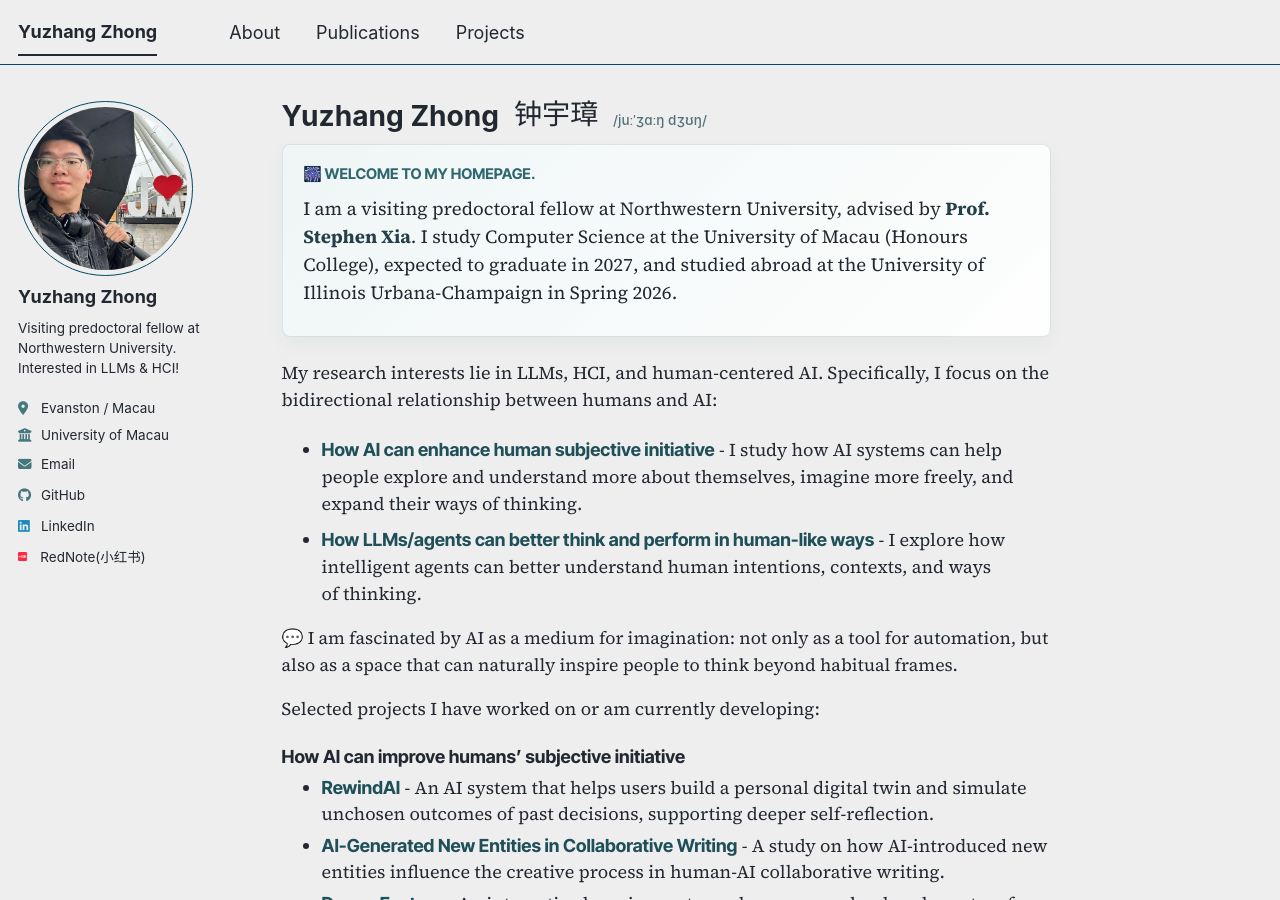
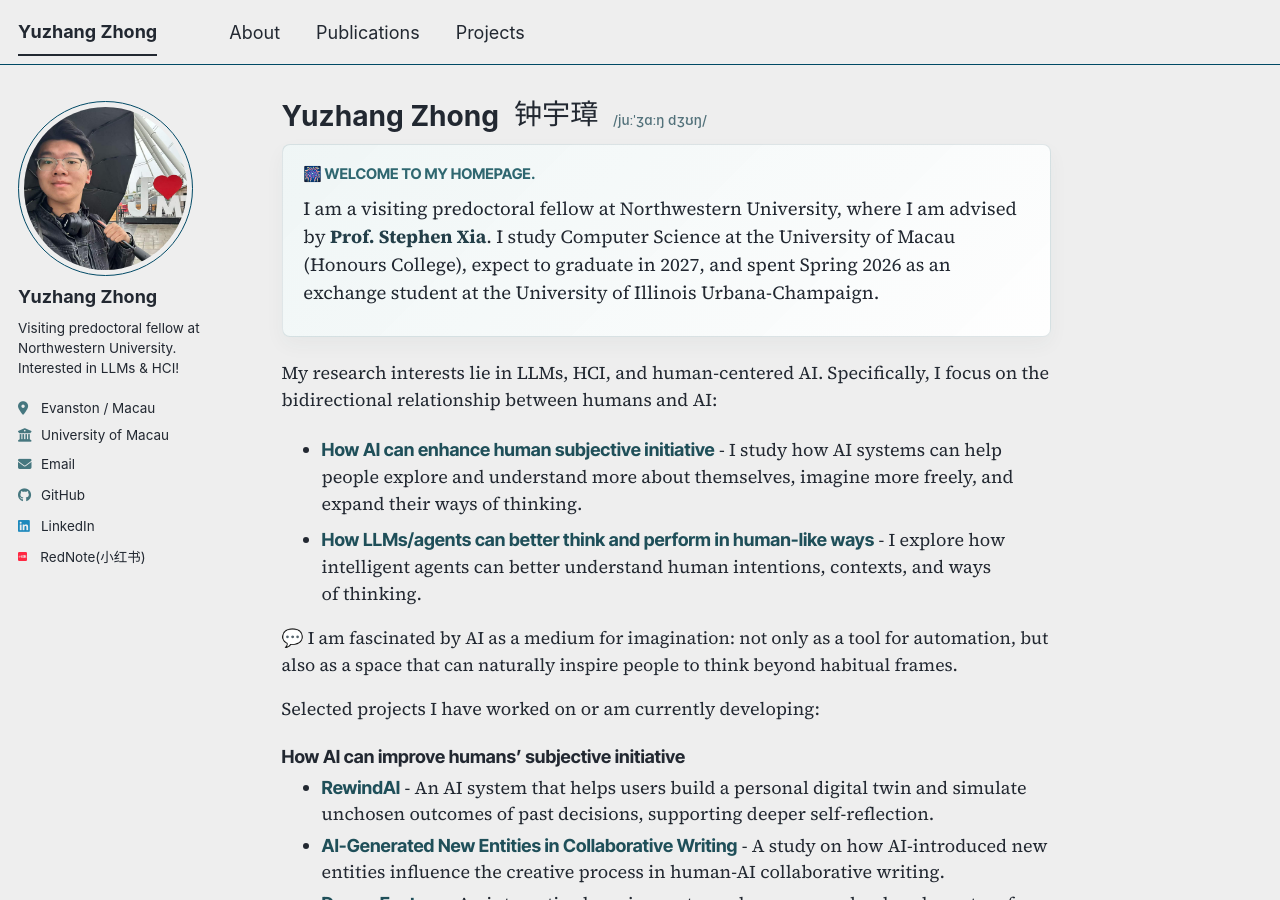
Before and after one commit to yuzhang-zhong/yuzhang-zhong.github.io, a Jekyll site: the page built from _pages/about.md, in a window 1280 px wide and 900 px high. Built offline with Jekyll 4.4.1, drawn with Linux system fonts in a browser that asks for light colours; a style sheet for code colours, icons or effects is not loaded.

Commit message:
Refine homepage intro wrapping

```diff
--- a/_pages/about.md
+++ b/_pages/about.md
@@ -11,7 +11,7 @@ redirect_from:
 
 <section class="homepage-welcome" markdown="1">
 <p class="welcome-kicker">🎆 Welcome to my homepage.</p>
-<p class="welcome-lead">I am a visiting predoctoral fellow at Northwestern University, advised by <strong>Prof. Stephen Xia</strong>. I study Computer Science at the University of Macau (Honours College), expected to graduate in 2027, and studied abroad at the University of Illinois Urbana-Champaign in Spring 2026.</p>
+<p class="welcome-lead">I am a visiting predoctoral fellow at Northwestern University, where I am advised by <strong>Prof.&nbsp;Stephen&nbsp;Xia</strong>. I study Computer Science at the University of Macau (Honours College), expect to graduate in 2027, and spent Spring 2026 as an exchange student at the University of Illinois Urbana-Champaign.</p>
 </section>
 
 My research interests lie in LLMs, HCI, and human-centered AI. Specifically, I
```
